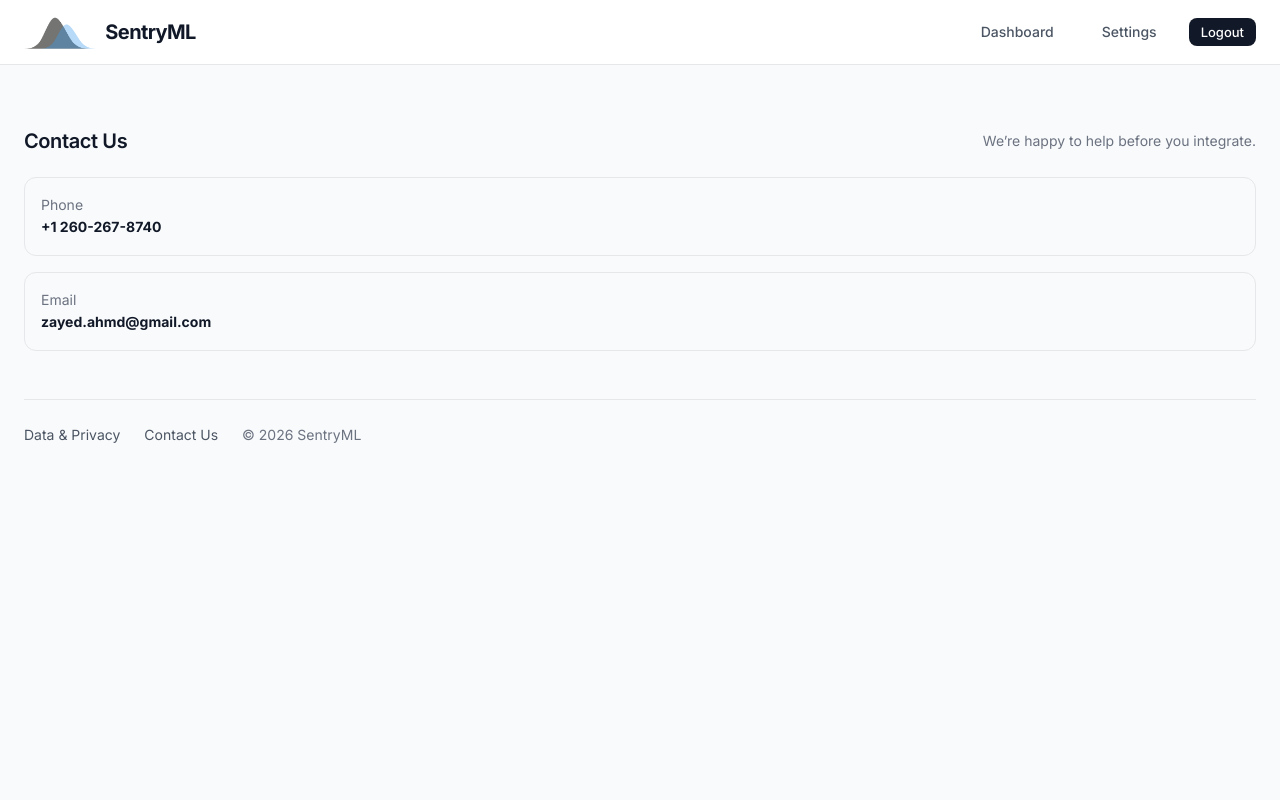
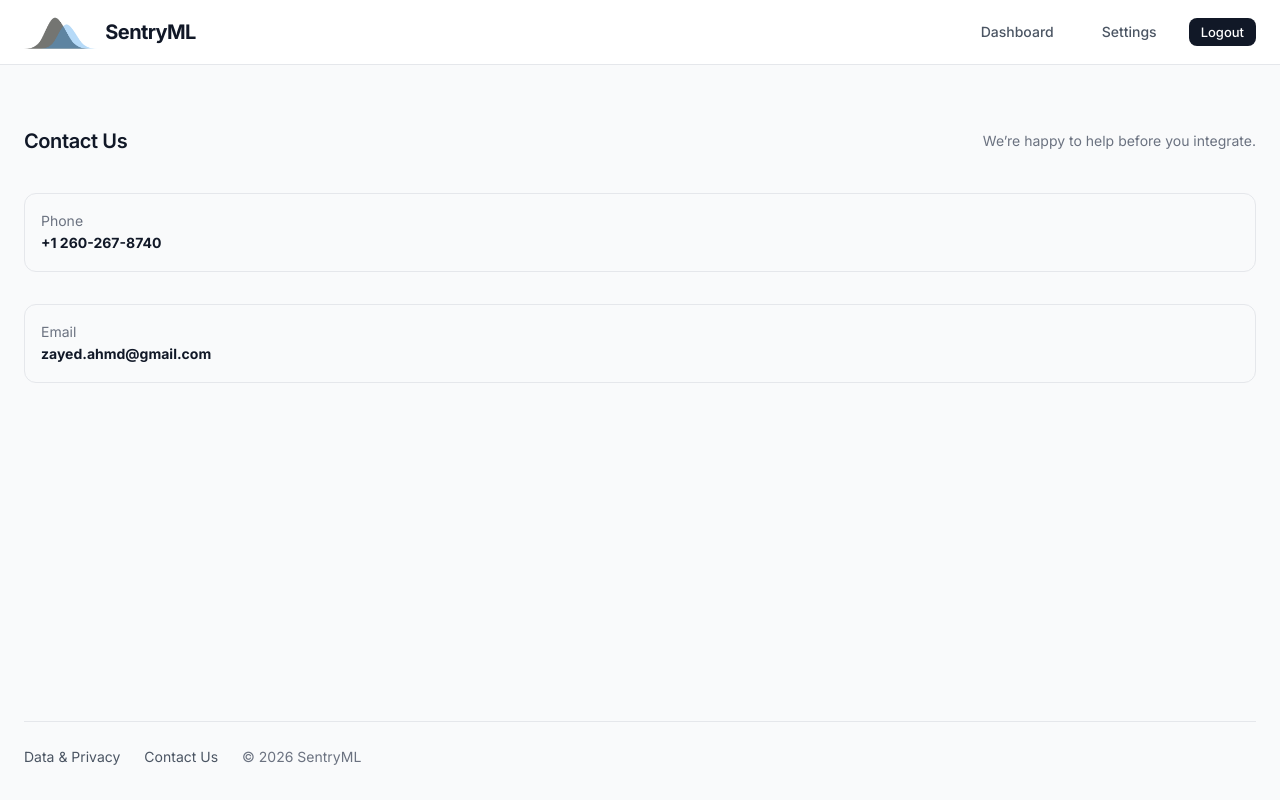
Before and after one commit to zahmedy/SentryML, a FastAPI app: template infra/apps/ui/templates/contact.html in a window 1280 px wide. Run offline with FastAPI, Linux system fonts and the light colour scheme; the template is opened without the code that fills it, so the values that code supplies are empty.

Commit message:
stay in the bottom

```diff
--- a/infra/apps/ui/templates/base.html
+++ b/infra/apps/ui/templates/base.html
@@ -109,6 +109,7 @@
       line-height: 1.6;
       -webkit-font-smoothing: antialiased;
       -moz-osx-font-smoothing: grayscale;
+      min-height: 100vh;
     }
 
     h1, h2, h3, h4, h5, h6 {
@@ -221,6 +222,8 @@
       margin: 0 auto;
       padding: var(--spacing-xl) var(--spacing-lg);
       width: 100%;
+      display: flex;
+      flex-direction: column;
     }
 
     .page-header {
@@ -754,7 +757,7 @@
        FOOTER
        ======================================== */
     .footer {
-      margin-top: var(--spacing-2xl);
+      margin-top: auto;
       padding-top: var(--spacing-lg);
       border-top: 1px solid var(--color-gray-200);
       display: flex;
```
